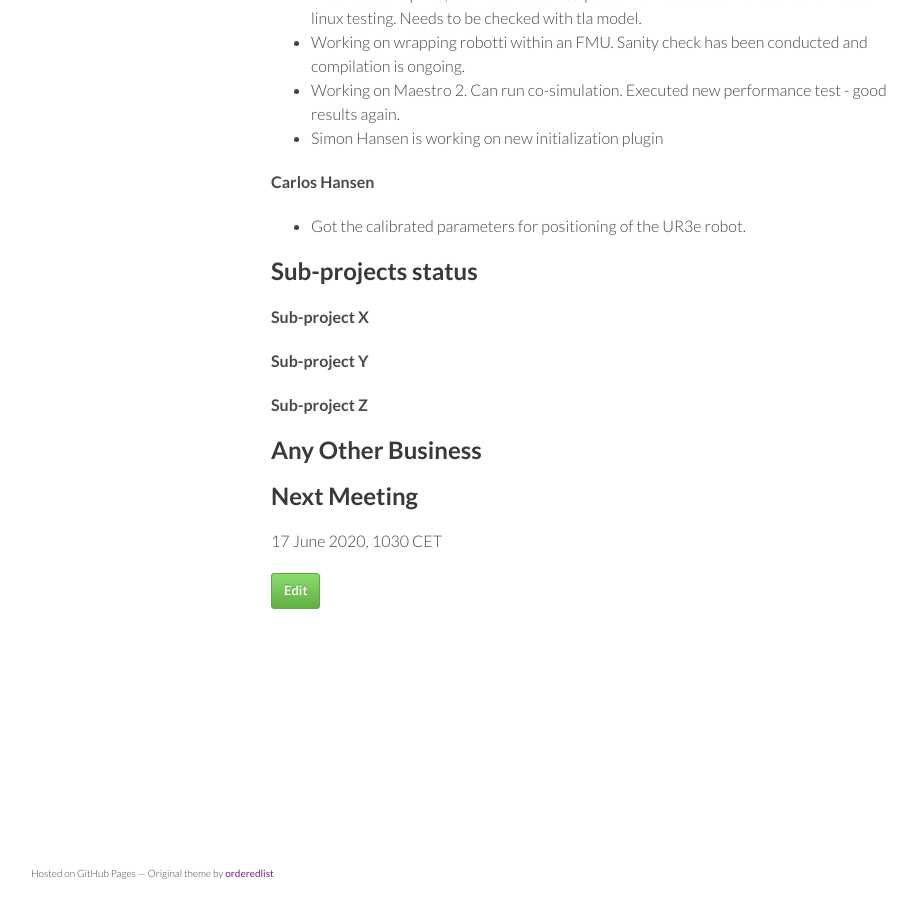
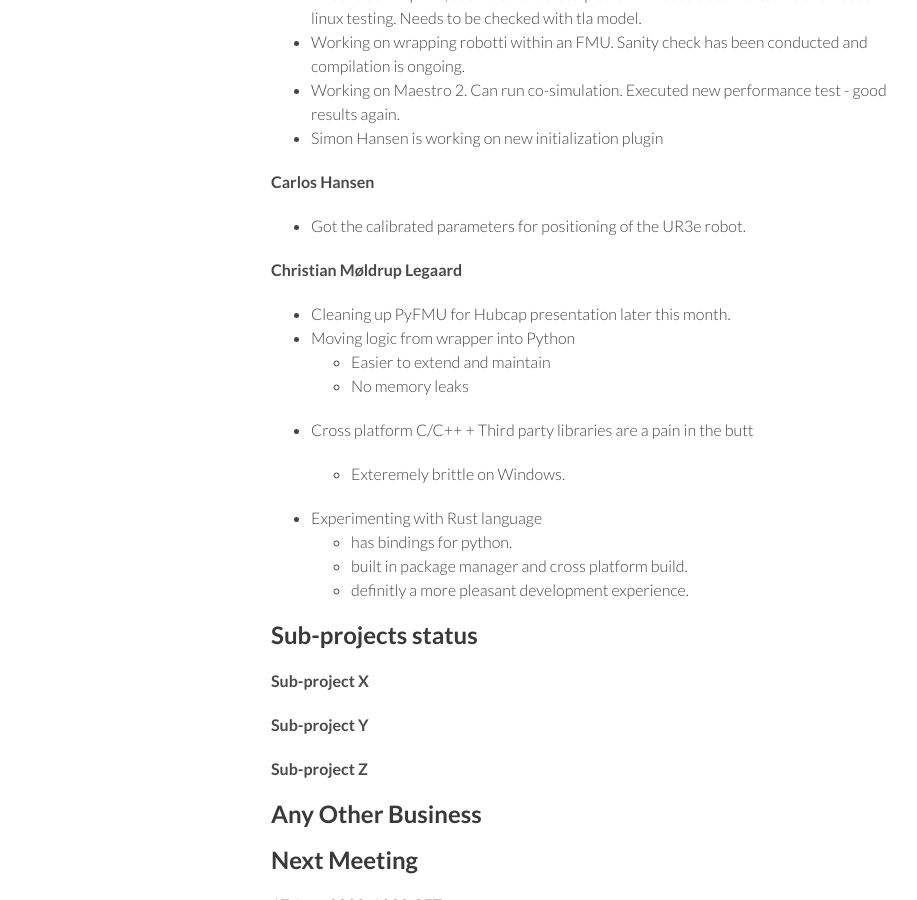
Before and after one commit to digitaltwincentre/digitaltwincentre.github.io, a Jekyll site: the page built from _biweeklies/Biweekly-19.md, in a window 1280 px wide and 900 px high, scrolled down 1795 px. Shown: the whole window, without its empty margins (179-1096 px from the left). Built offline with Jekyll 4.4.1, drawn with Linux system fonts in a browser that asks for light colours; nearby versions of some CDN libraries.

Commit message:
Update Biweekly-19.md

```diff
--- a/_biweeklies/Biweekly-19.md
+++ b/_biweeklies/Biweekly-19.md
@@ -66,6 +66,22 @@ date: 03 June 2020, 1530 CEST
 #### Carlos Hansen
 * Got the calibrated parameters for positioning of the UR3e robot.
 
+#### Christian Møldrup Legaard
+
+- Cleaning up PyFMU for Hubcap presentation later this month.
+- Moving logic from wrapper into Python
+  - Easier to extend and maintain
+  - No memory leaks
+- Cross platform C/C++ + Third party libraries are a pain in the butt
+
+  - Exteremely brittle on Windows.
+
+- Experimenting with Rust language
+  - has bindings for python.
+  - built in package manager and cross platform build.
+  - definitly a more pleasant development experience.
+
+
 ## Sub-projects status
 
 
```
